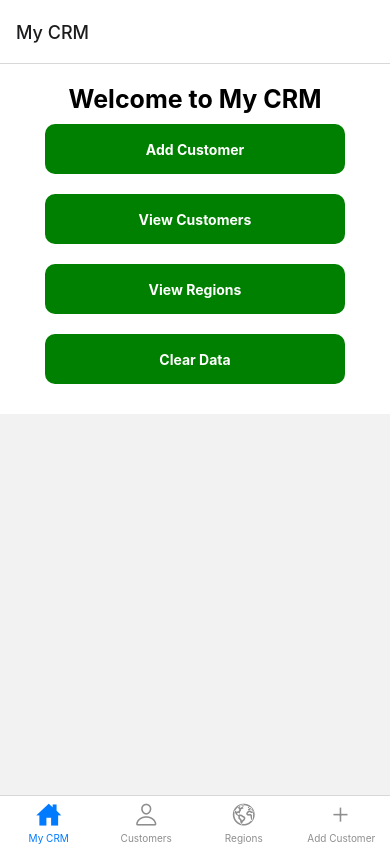
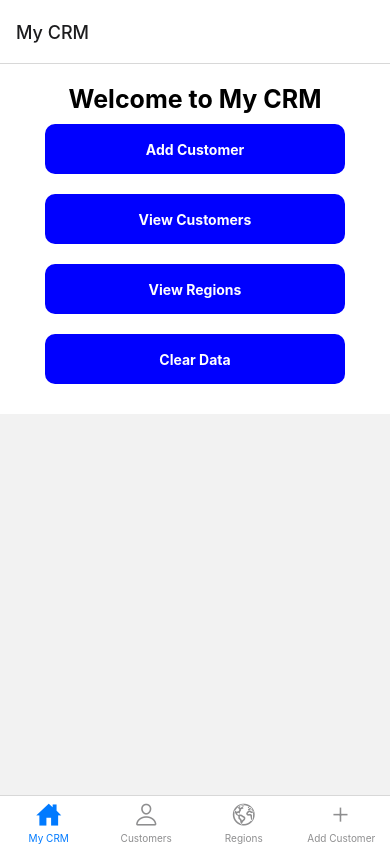
Before and after one commit to mark62005/my-crm, a React Native app: screen / in a window 390 px wide. Built offline with nearby package versions, Linux system fonts and the light colour scheme.

Commit message:
Change Button style

```diff
--- a/src/components/Button/styles.js
+++ b/src/components/Button/styles.js
@@ -8,7 +8,7 @@ const stylesFn = ({ disabled = false }) => {
         backgroundColor = "grey";
         color = "black";
     } else {
-        backgroundColor = "green";
+        backgroundColor = "blue";
         color = "white";
     }
 
```
